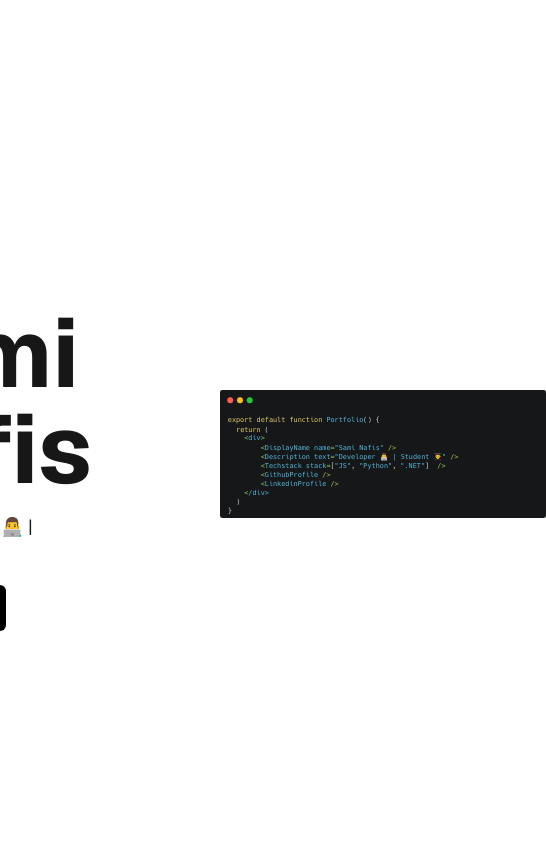
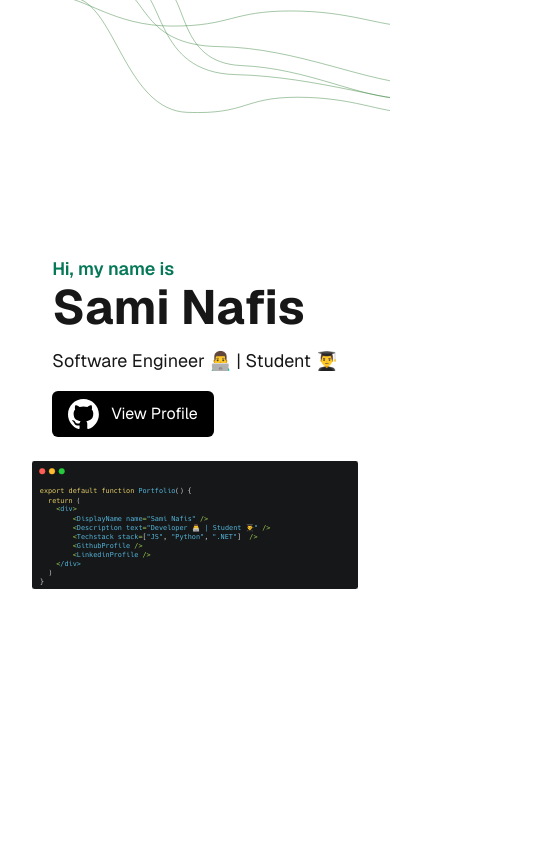
Before and after one commit to saminafisdev/portfolio, a Next.js app: page / in a window 390 px wide. Shown: the top 844 px of the page, 546 px wide, since content can reach past the window. Built offline with nearby package versions, Linux system fonts and the light colour scheme.

Commit message:
Refactor Home component layout and add curve line SVG for improved design

```diff
--- a/app/page.js
+++ b/app/page.js
@@ -1,18 +1,19 @@
 import Image from "next/image";
 import carbon from "@/public/carbon.svg";
 import githubLogoWhite from "@/public/github-mark-white.svg";
+import curveLine from "@/public/curve_line.svg";
 import { Skills } from "./Skills";
 import { Projects } from "./Project";
 
 export default function Home() {
   return (
-    <div className="p-8 pb-20 sm:p-20 font-[family-name:var(--font-geist-sans)]">
-      <section className="flex items-center justify-center gap-32 min-h-screen">
+    <div className="px-8 pb-20 sm:p-20 font-[family-name:var(--font-geist-sans)]">
+      <section className="flex flex-col md:flex-row items-center justify-center gap-6 md:gap-32 min-h-screen">
         <div>
-          <p className="text-indigo-700 text-lg font-semibold">
+          <p className="text-emerald-700 text-lg font-semibold">
             Hi, my name is
           </p>
-          <h3 className="text-8xl font-bold">Sami Nafis</h3>
+          <h3 className="text-5xl md:text-8xl font-bold">Sami Nafis</h3>
           <p className="mt-4 text-lg">Software Engineer 👨‍💻 | Student 👨‍🎓</p>
           <button className="mt-4 bg-black text-white flex items-center gap-3 px-4 py-2 rounded-md">
             <Image src={githubLogoWhite} alt="Github logo" height={30} />
@@ -21,7 +22,13 @@ export default function Home() {
             </a>
           </button>
         </div>
-        <Image src={carbon} alt="Carbon" width={800} />
+        <Image src={carbon} alt="Carbon" height={350} />
+        <Image
+          src={curveLine}
+          alt="Carbon"
+          width={800}
+          className="absolute top-0 right-0"
+        />
       </section>
       <Skills />
       <Projects />
```
Also changed, not shown: public/curve_line.svg (added).
